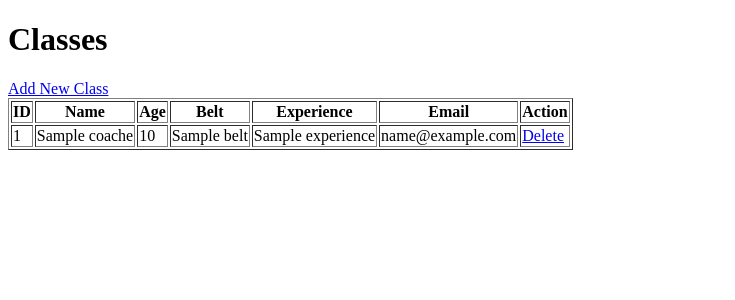
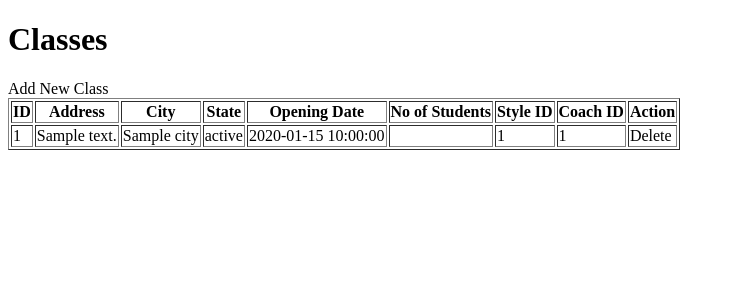
Before and after one commit to saikiran-shriram/martial-arts-class-data-management, a Python web app: template templates/classes.html in a window 1280 px wide. Shown: the top 300 px of the page, without its empty margins (0-735 px from the left). Run offline with Jinja, Linux system fonts and the light colour scheme; the template is opened without the code that fills it: most values are stand-ins (such as "Sample title", 1, 10 or a date in 2020).

Commit message:
Update classes.html

```diff
--- a/templates/classes.html
+++ b/templates/classes.html
@@ -5,20 +5,22 @@
 </head>
 <body>
     <h1>Classes</h1>
-    <a href="/classes/add">Add New Class</a>
+    <c href="/classes/add">Add New Class</c>
     <table border="1">
         <tr>
-            <th>ID</th><th>Name</th><th>Age</th><th>Belt</th><th>Experience</th><th>Email</th><th>Action</th>
+            <th>ID</th><th>Address</th><th>City</th><th>State</th><th>Opening Date</th><th>No of Students</th><th>Style ID</th><th>Coach ID</th><th>Action</th>
         </tr>
-        {% for c in coaches %}
+        {% for c in classes %}
         <tr>
             <td>{{ c.class_id }}</td>
-            <td>{{ c.name }}</td>
-            <td>{{ c.age }}</td>
-            <td>{{ c.belt }}</td>
-            <td>{{ c.experience }}</td>
-            <td>{{ c.email }}</td>
-            <td><a href="/coaches/delete/{{ c.coach_id }}">Delete</a></td>
+            <td>{{ c.address }}</td>
+            <td>{{ c.city }}</td>
+            <td>{{ c.state }}</td>
+            <td>{{ c.opening_date }}</td>
+            <td>{{ c.no_of_students }}</td>
+            <td>{{ c.style_id }}</td>
+            <td>{{ c.coach_id }}</td>
+            <td><c href="/classes/delete/{{ c.class_id }}">Delete</c></td>
         </tr>
         {% endfor %}
     </table>
```
